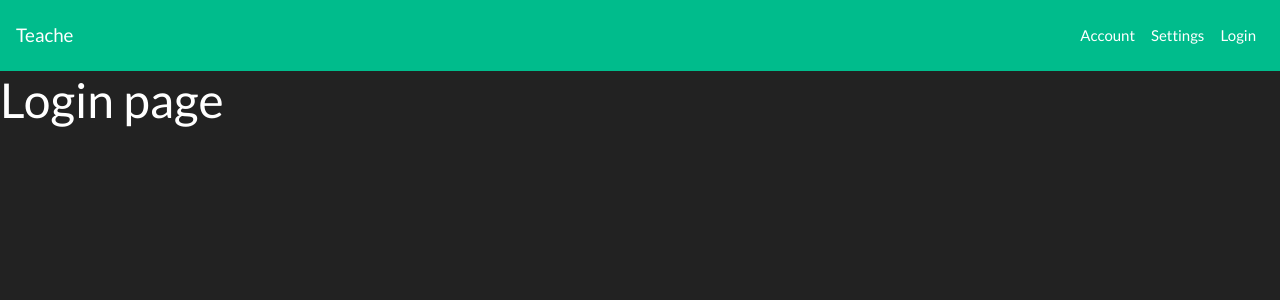
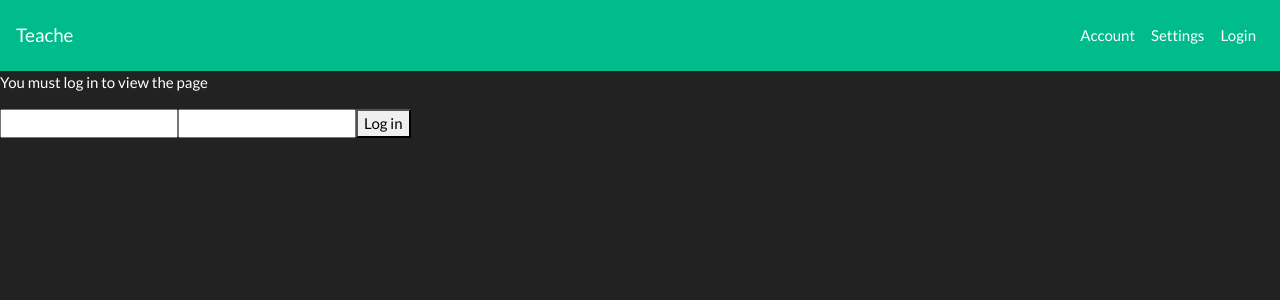
Before and after one commit to zpi-pwr/Teache, a React (Create React App) app in the folder frontend/: page /login in a window 1280 px wide. Shown: the top 300 px of the page. Built offline with nearby package versions, Linux system fonts and the light colour scheme.

Commit message:
Add login form and functionality

```diff
--- a/frontend/package.json
+++ b/frontend/package.json
@@ -5,12 +5,14 @@
   "dependencies": {
     "bootstrap": "^4.3.1",
     "bootswatch": "^4.3.1",
+    "http-proxy-middleware": "^0.19.1",
     "jquery": "^3.3.1",
     "node-sass": "^4.11.0",
     "react": "^16.8.4",
     "react-bootstrap": "^1.0.0-beta.5",
     "react-dom": "^16.8.4",
     "react-router-dom": "^4.3.1",
+    "react-s-alert": "^1.4.1",
     "react-scripts": "2.1.8"
   },
   "scripts": {
@@ -27,5 +29,6 @@
     "not dead",
     "not ie <= 11",
     "not op_mini all"
-  ]
+  ],
+  "proxy": "http://localhost:8080"
 }
--- a/frontend/src/App.js
+++ b/frontend/src/App.js
@@ -1,7 +1,7 @@
 import React, { Component } from 'react';
 import './App.css';
 import Navigation from './components/Navigation'
-import {BrowserRouter, Route, Switch} from "react-router-dom";
+import {BrowserRouter, Route, Switch, Link, Redirect, withRouter,} from "react-router-dom";
 import LandingPage from "./components/LandingPage";
 import NotFound from "./components/NotFound";
 import SearchPage from "./components/SearchPage";
@@ -9,6 +9,57 @@ import AccountPage from "./components/AccountPage";
 import LoginPage from "./components/LoginPage";
 import MainPage from "./components/MainPage";
 
+const fakeAuth = {
+    isAuthenticated: false,
+    authenticate(cb) {
+        this.isAuthenticated = true;
+        setTimeout(cb, 100);
+    },
+    signout(cb) {
+        this.isAuthenticated = false;
+        setTimeout(cb, 100);
+    }
+};
+
+const PrivateRoute = ({component: Component, ...rest}) => (
+    <Route {...rest} render={(props) => (
+        fakeAuth.isAuthenticated
+        ? <Component {...props}/>
+        : <Redirect to={{
+            pathname: '/login',
+            state: {from: props.location}
+            }}/>
+    )}/>
+);
+
+class Login extends React.Component {
+    state = {
+        redirectToReferrer: false
+    };
+    login = () => {
+        fakeAuth.authenticate(() => {
+            this.setState(() => ({
+                redirectToReferrer: true
+            }))
+        })
+    };
+
+    render() {
+        const { from } = this.props.location.state || { from: { pathname: '/' } };
+        const { redirectToReferrer } = this.state;
+
+        if (redirectToReferrer === true) {
+            return <Redirect to={from} />
+        }
+
+        return (
+            <div>
+                <p>You must log in to view the page</p>
+                <button onClick={this.login}>Log in</button>
+            </div>
+        )
+    }
+}
 
 
 class App extends Component {
@@ -20,10 +71,13 @@ class App extends Component {
                 <Switch className="bg-dark" style={{height: '100%'}}>
                     <Route path="/" component={LandingPage} exact/>
                     <Route path="/index" component={LandingPage} exact/>
-                    <Route path="/main" component={MainPage} exact/>
-                    <Route path="/search" component={SearchPage} exact/>
-                    <Route path="/login" component={LoginPage} exact/>
-                    <Route path="/account" component={AccountPage} exact/>
+                    <Route exact
+                        path="/login"
+                        render={() => <LoginPage auth={fakeAuth}/>}
+                    />
+                    <PrivateRoute path="/main" component={MainPage} exact/>
+                    <PrivateRoute path="/search" component={SearchPage} exact/>
+                    <PrivateRoute path="/account" component={AccountPage} exact/>
                     <Route component={NotFound} />
                 </Switch>
             </div>
--- a/frontend/src/components/LoginPage.js
+++ b/frontend/src/components/LoginPage.js
@@ -1,10 +1,84 @@
 import React, {Component} from "react"
+import {Redirect} from "react-router-dom";
+import Alert from "react-s-alert"
+import {ACCESS_TOKEN} from "../constraints";
 
 class LoginPage extends Component {
+
+    constructor(props, context) {
+        super(props, context);
+        this.state = {
+            redirectToReferer: false,
+            userInfo: {
+                email: "",
+                password: "",
+            }
+        }
+    }
+
+
+
+    login = () => {
+        console.log(JSON.stringify(this.state.userInfo));
+        fetch("http://localhost:3000/auth/login", {
+            method: "post",
+            headers: {
+                "Content-Type": "application/json"
+            },
+            body: JSON.stringify(this.state.userInfo)
+        }).then(data => data.json().then(
+            response => {
+                localStorage.setItem(ACCESS_TOKEN, response.accessToken);
+                this.setState({redirectToReferer: true});
+            }
+        )).catch(error => {
+            Alert.error((error && error.message))
+        });
+
+        // then(data => console.log(data));
+
+
+        console.log(this.state.data);
+
+        this.props.auth.authenticate(() => {
+            this.setState(({
+                redirectToReferer: true,
+            }))
+        });
+        console.log("Logged in!");
+    };
+
+    handleInput = (event) => {
+
+        const {name, value} = event.target;
+        if (name === 'email'){
+            this.setState(prevState => {
+                prevState.userInfo.email = value;
+            return prevState
+            });
+        } else if (name === 'password'){
+            this.setState(prevState => {
+                prevState.userInfo.password = value;
+                return prevState
+            });
+        }
+    };
+
     render() {
+        console.log(this.state);
+
+        if (this.state.redirectToReferer) {
+            console.log("Redirect");
+            // return <Redirect to='/main' />
+        }
+
         return (
             <div>
-                <h1>Login page</h1>
+                <p>You must log in to view the page</p>
+
+                <input name='email' type='text' value={this.state.login} onChange={event => this.handleInput(event)}/>
+                <input name='password' type='password' value={this.state.password} onChange={event => this.handleInput(event)}/>
+                <button onClick={this.login}>Log in</button>
             </div>
         )
     }
--- /dev/null
+++ b/frontend/src/constraints.js
@@ -0,0 +1 @@
+export const ACCESS_TOKEN = 'accessToken';
--- /dev/null
+++ b/frontend/src/setupProxy.js
@@ -0,0 +1,5 @@
+const proxy = require('http-proxy-middleware');
+
+module.exports = function(app) {
+    app.use(proxy('/api', {target: 'http://localhost:5000/' }));
+};
```
Also changed, not shown: 1 other file (tests, documents, lock files or other folders).
